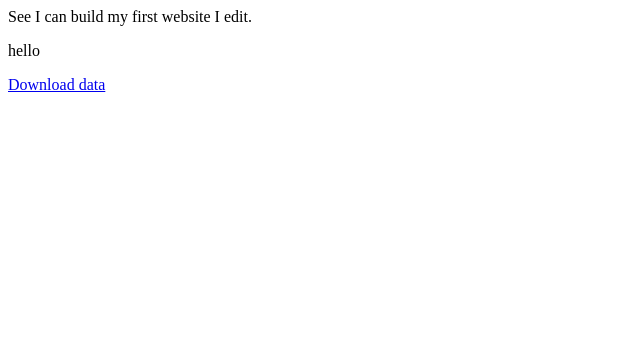
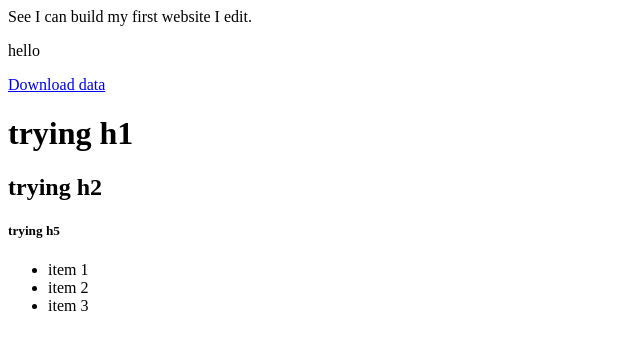
Before and after one commit to hupilidemo/hupilidemo.github.io-backup2, a plain HTML site: page index.html in a window 1280 px wide. Shown: the whole page, without its empty margins (0-640 px from the left). Drawn offline with Linux system fonts and the light colour scheme.

Commit message:
Update index.html

```diff
--- a/index.html
+++ b/index.html
@@ -1,4 +1,4 @@
-See I can build my first website
+<html><head></head><body>See I can build my first website
 
 I edit.
 
@@ -9,3 +9,13 @@ I edit.
 <p>
   <a href="data.csv.csv"> Download data </a>
 </p>
+
+<h1>trying h1</h1><h2>trying h2</h2><h5>trying h5</h5>
+
+<ul>
+  <li>item 1</li>
+   <li>item 2</li>
+   <li>item 3</li>
+</ul>
+
+</body></html>
```
